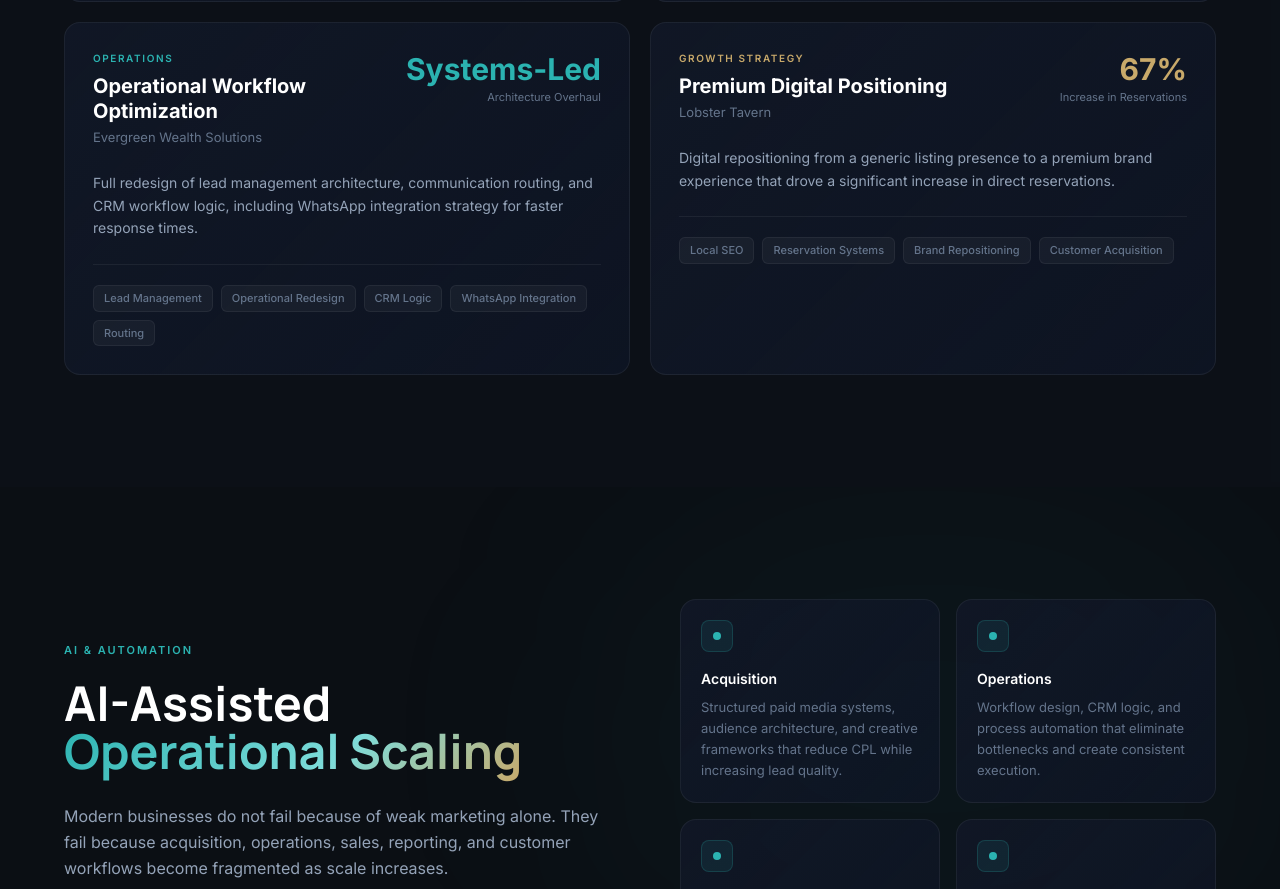
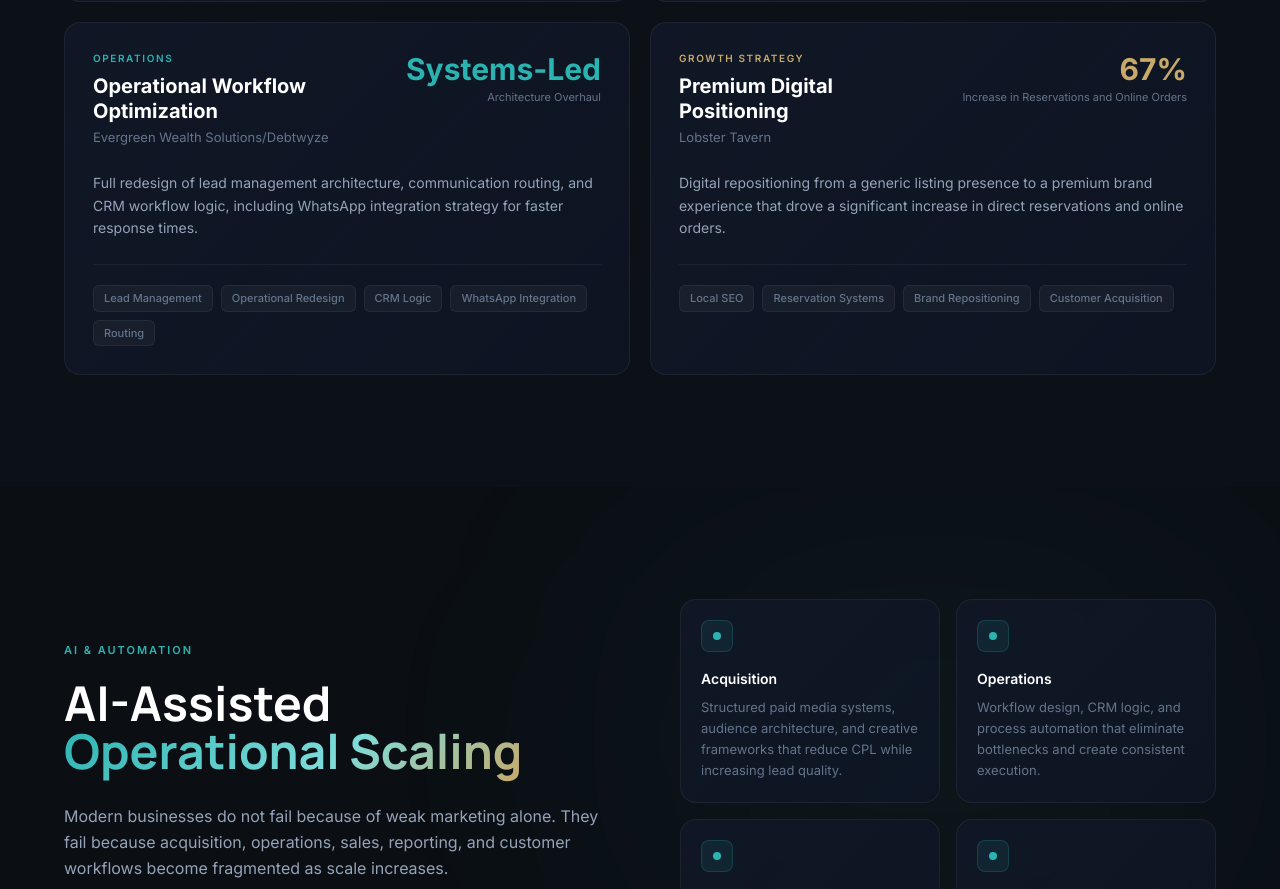
Before and after one commit to fmaasdorp08/fouads-portfolio, a Next.js app: page / in a window 1280 px wide. Shown: the part 4599-5488 px from the top of the page. Built offline with nearby package versions, Linux system fonts and the light colour scheme.

Commit message:
Update CaseStudies.tsx

```diff
--- a/components/sections/CaseStudies.tsx
+++ b/components/sections/CaseStudies.tsx
@@ -24,7 +24,7 @@ const cases = [
     category: 'Revenue Operations',
   },
   {
-    client: 'Evergreen Wealth Solutions',
+    client: 'Evergreen Wealth Solutions/Debtwyze',
     headline: 'Operational Workflow Optimization',
     metric: 'Systems-Led',
     metricLabel: 'Architecture Overhaul',
@@ -37,10 +37,10 @@ const cases = [
     client: 'Lobster Tavern',
     headline: 'Premium Digital Positioning',
     metric: '67%',
-    metricLabel: 'Increase in Reservations',
+    metricLabel: 'Increase in Reservations and Online Orders',
     color: '#C8A96A',
     tags: ['Local SEO','Reservation Systems','Brand Repositioning','Customer Acquisition'],
-    desc: 'Digital repositioning from a generic listing presence to a premium brand experience that drove a significant increase in direct reservations.',
+    desc: 'Digital repositioning from a generic listing presence to a premium brand experience that drove a significant increase in direct reservations and online orders.',
     category: 'Growth Strategy',
   },
 ]
```
